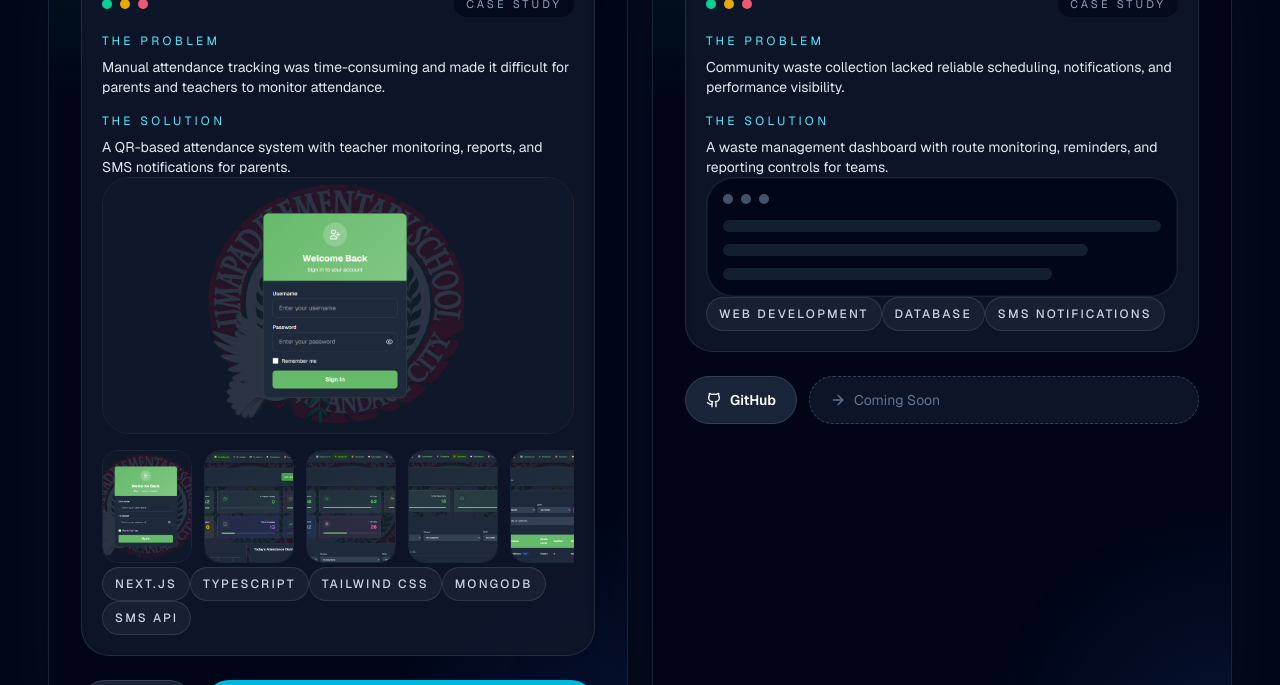
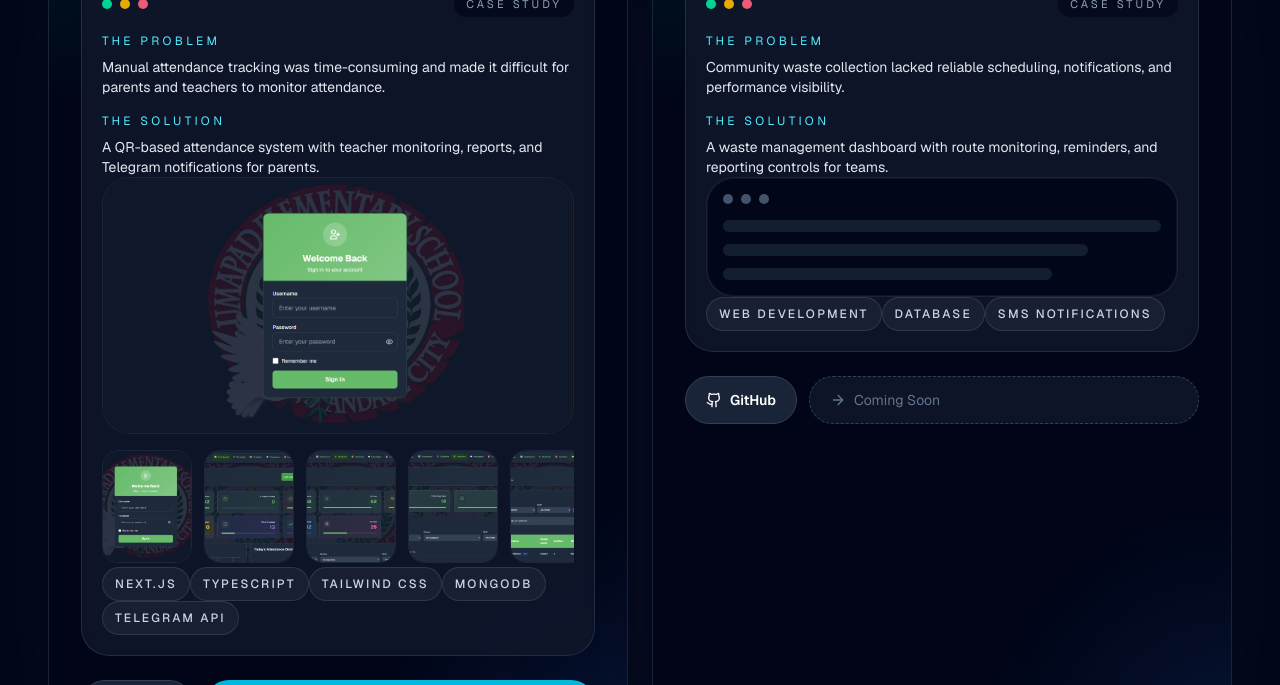
Before and after one commit to jeprcks/Fportfolio, a Next.js app in the folder portfolio/: page / in a window 1280 px wide. Shown: the part 3520-4205 px from the top of the page. Built offline with nearby package versions, Linux system fonts and the light colour scheme.

Commit message:
telegram fixed

```diff
--- a/portfolio/components/ProjectCard.tsx
+++ b/portfolio/components/ProjectCard.tsx
@@ -2,6 +2,7 @@
 
 import { motion, useMotionValue, useTransform } from "framer-motion";
 import { useEffect, useState } from "react";
+import { createPortal } from "react-dom";
 import { ArrowRight, ExternalLink, Github } from "lucide-react";
 import type { Project } from "@/data/portfolio";
 
@@ -16,6 +17,11 @@ export default function ProjectCard({ project }: ProjectCardProps) {
   const rotateY = useTransform(x, [-50, 50], [-15, 15]);
   const [selectedImage, setSelectedImage] = useState<string | null>(project.previewImages?.[0] ?? null);
   const [isViewerOpen, setIsViewerOpen] = useState(false);
+  const [portalElement, setPortalElement] = useState<HTMLElement | null>(null);
+
+  useEffect(() => {
+    setPortalElement(document.body);
+  }, []);
 
   useEffect(() => {
     if (!isViewerOpen) return;
@@ -167,7 +173,8 @@ export default function ProjectCard({ project }: ProjectCardProps) {
           )}
         </div>
       </div>
-      {isViewerOpen && selectedImage ? (
+      {isViewerOpen && selectedImage && portalElement
+        ? createPortal(
             <div
               className="fixed inset-0 z-50 flex items-center justify-center bg-slate-950/95 p-4 backdrop-blur-sm"
               onClick={() => setIsViewerOpen(false)}
@@ -189,8 +196,10 @@ export default function ProjectCard({ project }: ProjectCardProps) {
                   className="h-[70vh] w-full object-contain bg-slate-950"
                 />
               </div>
-        </div>
-      ) : null}
+            </div>,
+            portalElement
+          )
+        : null}
     </motion.article>
   );
 }
--- a/portfolio/data/portfolio.ts
+++ b/portfolio/data/portfolio.ts
@@ -32,8 +32,8 @@ export const projects: Project[] = [
     problem:
       "Manual attendance tracking was time-consuming and made it difficult for parents and teachers to monitor attendance.",
     solution:
-      "A QR-based attendance system with teacher monitoring, reports, and SMS notifications for parents.",
-    technologies: ["Next.js", "TypeScript", "Tailwind CSS", "MongoDB", "SMS API"],
+      "A QR-based attendance system with teacher monitoring, reports, and Telegram notifications for parents.",
+    technologies: ["Next.js", "TypeScript", "Tailwind CSS", "MongoDB", "Telegram API"],
     github: "https://github.com/jeprcks/Smartendance",
     live: "https://umapadelementaryschool.vercel.app/login?from=%2F",
     previewImages: [
```
Lines whose indentation alone changed are shown as unchanged.
